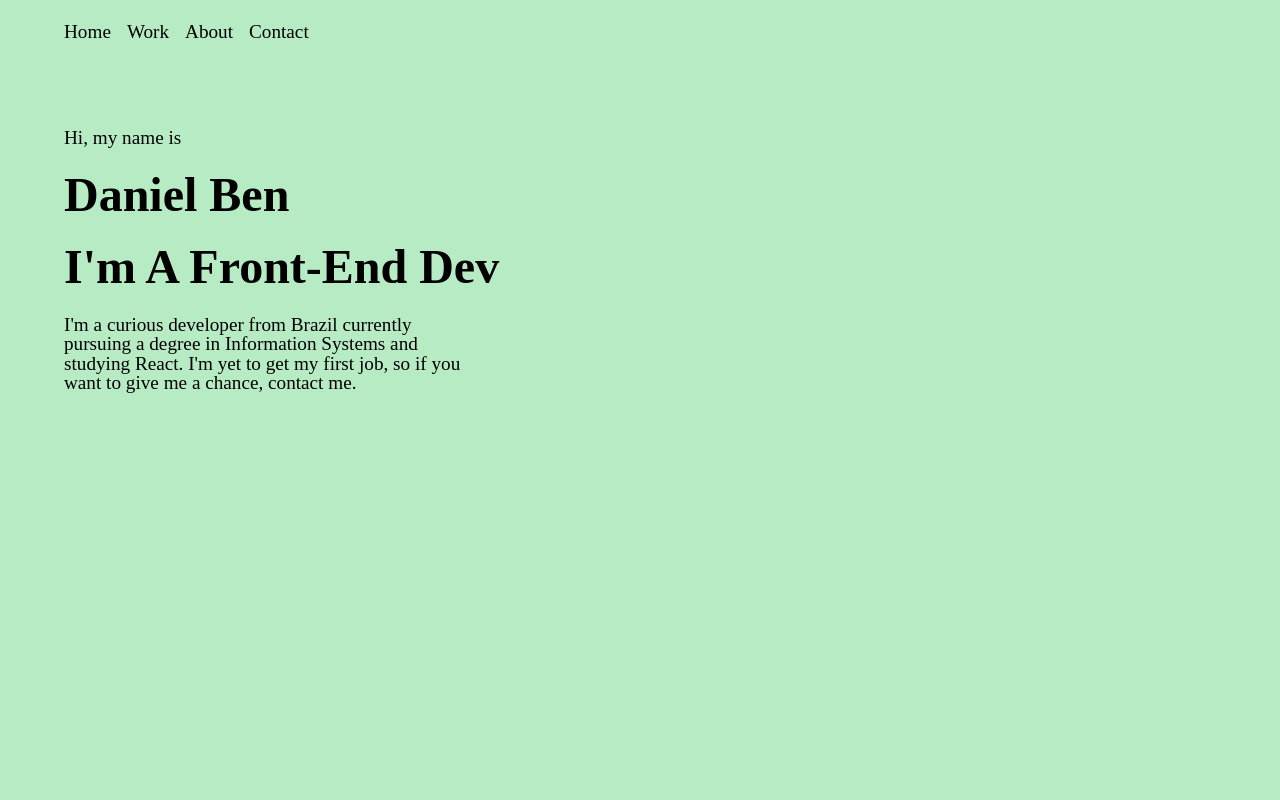
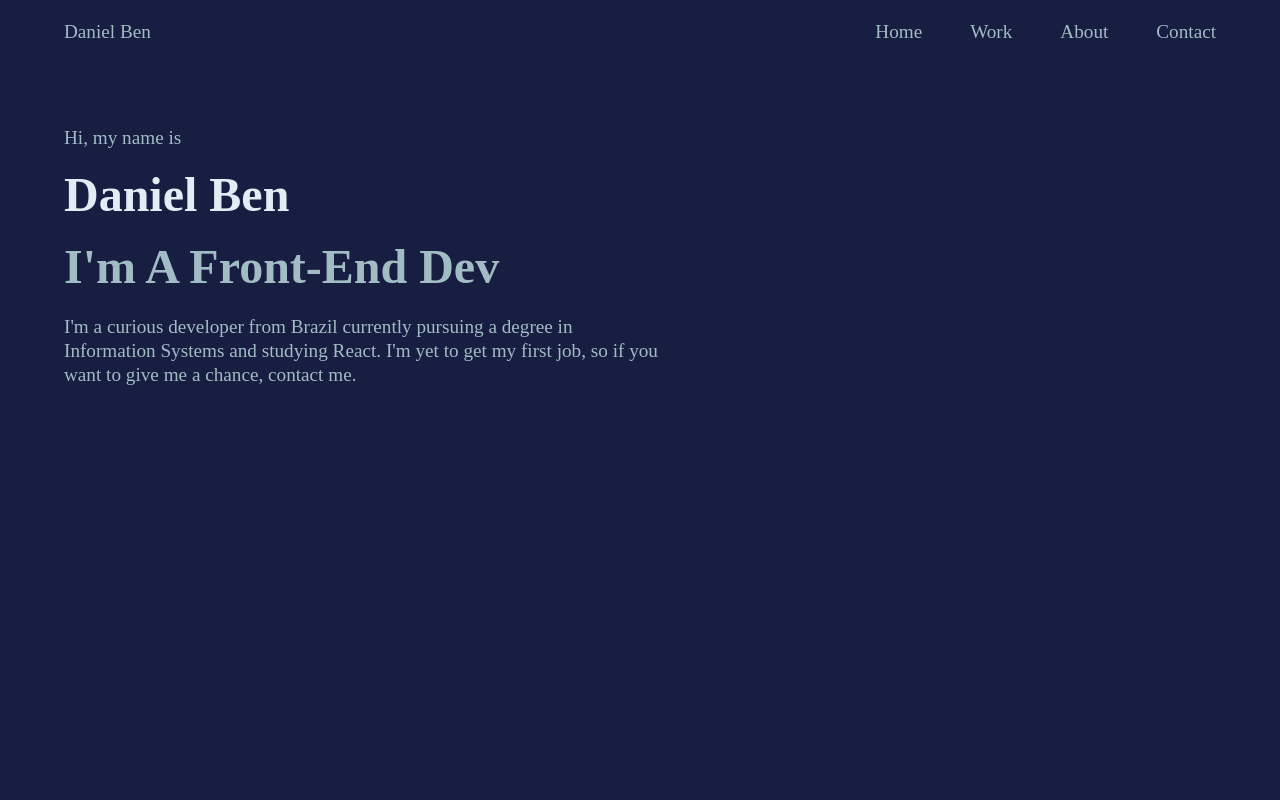
Before and after one commit to daniel-ben/portfolio, a React (Create React App) app: page / in a window 1280 px wide. Shown: the top 800 px of the page. Built offline with nearby package versions, Linux system fonts and the light colour scheme.

Commit message:
add some colors

```diff
--- a/src/homepage/index.tsx
+++ b/src/homepage/index.tsx
@@ -5,6 +5,7 @@ function Homepage() {
   return (
     <div className="App">
       <header className='header'>
+        <span className='header__name'>Daniel Ben</span>
         <ul className='header__nav'>
           <li className='header__nav-item'>Home</li>
           <li className='header__nav-item'>Work</li>
--- a/src/homepage/style.css
+++ b/src/homepage/style.css
@@ -1,17 +1,27 @@
+:root {
+    --bg-color: #181e41;
+    --text-color: #a1bcc4;
+    --highlighted-color: #e1ecf5;
+}
+
 /* Header */
 .header {
     width: 100vw;
     height: 4rem;
     padding: 2rem 4rem;
+    position: fixed;
+    background-color: var(--bg-color);
+    color: var(--text-color);
 
     display: flex;
     align-items: center;
+    justify-content: space-between;
+    box-sizing: border-box;
 }
 
 .header__nav {
     display: flex;
-    width: 100%;
-    gap: 1rem;
+    gap: 3rem;
 }
 
 .header__nav-item:hover {
@@ -25,8 +35,11 @@
     flex-direction: column;
     gap: 1.5rem;
 
-    padding: 4rem;
+    /* 4 + header */
+    padding: 8rem 4rem;
     height: 100vh;
+	background-color: rgb(24, 30, 65);
+    color: var(--text-color);
 }
 
 .home__big-heading {
@@ -35,26 +48,35 @@
     text-transform: capitalize;
 }
 
+.home__name {
+    color: var(--highlighted-color);
+}
+
 .home__description {
-    max-width: 400px;
+    max-width: 600px;
+    line-height: 1.5rem;
 }
 
 /* Work */
 .work {
     height: 100vh;
     width: 100vw;
+    color: black;
 }
 
 /* About */
 .about {
     height: 100vh;
     width: 100vw;
+    background-color: var(--bg-color);
 }
 
 .about__text {
     font-size: 1.2rem;
     width: 600px;
     margin: 1rem 0;
+    line-height: 1.5rem;
+    color: var(--text-color);
 }
 
 .about__list {
@@ -66,6 +88,7 @@
 
 .about__list-item {
     font-size: 1rem;
+    color: var(--text-color);
 }
 
 
@@ -75,6 +98,8 @@
     display: flex;
     flex-direction: column;
     gap: 1.5rem;
+    background-color: var(--bg-color);
+    color: var(--text-color);
 }
 
 .contact__form {
--- a/src/index.css
+++ b/src/index.css
@@ -2,6 +2,9 @@
    v2.0 | 20110126
    License: none (public domain)
 */
+* {
+	box-sizing: border-box;
+}
 
 html, body, div, span, applet, object, iframe,
 h1, h2, h3, h4, h5, h6, p, blockquote, pre,
@@ -22,7 +25,6 @@ time, mark, audio, video {
 	font-size: 16px;
 	font: inherit;
 	vertical-align: baseline;
-	box-sizing: border-box;
 }
 /* HTML5 display-role reset for older browsers */
 article, aside, details, figcaption, figure,
@@ -31,8 +33,8 @@ footer, header, hgroup, menu, nav, section {
 }
 body {
 	line-height: 1;
-	background-color: rgb(183, 235, 195);
 	font-size: 1.2rem;
+	color: white;
 }
 ol, ul {
 	list-style: none;
```
